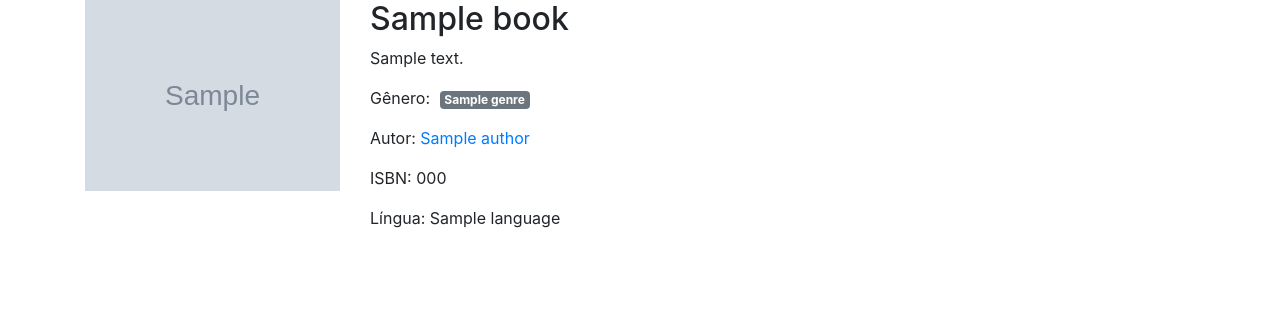
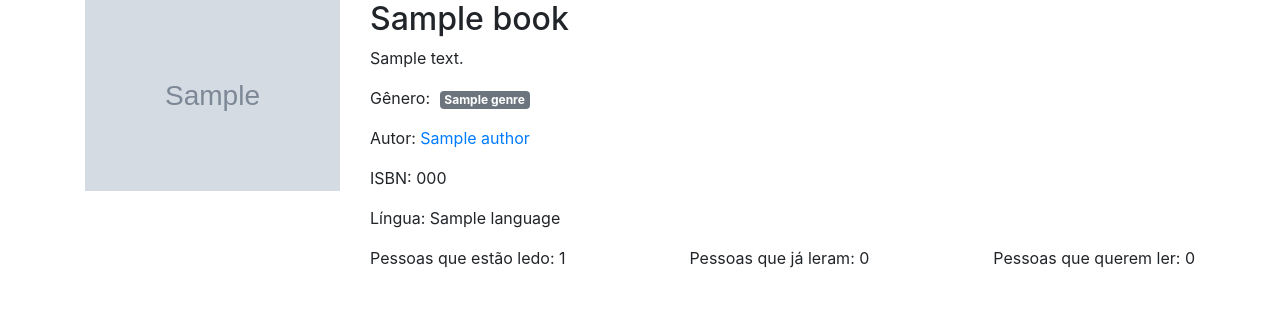
Before and after one commit to CleysonPH/django-bookshelf, a Django app: page /catalogo/livro/1/detalhes in a window 1280 px wide. Shown: the part 484-800 px from the top of the page. Run offline with Django 3.2, Linux system fonts and the light colour scheme; tables that the repository leaves empty hold one stand-in row (values such as "Sample post"); grey boxes marked "Sample" are stand-in pictures; some libraries are stand-ins or nearby versions.

Commit message:
Showing the count of people read, reading e want read in the book detail page

```diff
--- a/accounts/templates/accounts/user_detail.html
+++ b/accounts/templates/accounts/user_detail.html
@@ -25,7 +25,7 @@
                             <h2 class="mb-0">
                                 <button class="btn btn-link collapsed" type="button" data-toggle="collapse" data-target="#read-books-list"
                                     aria-expanded="false" aria-controls="read-books-list">
-                                    Livros lidos
+                                    Livros lidos ({{ read_books|length }})
                                 </button>
                             </h2>
                         </div>
@@ -48,7 +48,7 @@
                             <h2 class="mb-0">
                                 <button class="btn btn-link" type="button" data-toggle="collapse" data-target="#reading-books-list"
                                     aria-expanded="true" aria-controls="reading-books-list">
-                                    Livros que estou lendo
+                                    Livros que estou lendo ({{ reading_books|length }})
                                 </button>
                             </h2>
                         </div>
@@ -72,7 +72,7 @@
                             <h2 class="mb-0">
                                 <button class="btn btn-link collapsed" type="button" data-toggle="collapse" data-target="#want-read-books-list"
                                     aria-expanded="false" aria-controls="want-read-books-list">
-                                    Livros que quero ler
+                                    Livros que quero ler ({{ want_read_books|length }})
                                 </button>
                             </h2>
                         </div>
--- a/catalog/models.py
+++ b/catalog/models.py
@@ -80,3 +80,12 @@ class Book(Base):
 
     def get_absolute_url(self):
         return reverse('catalog:book-detail', kwargs={'pk': self.pk})
+
+    def get_reading_cout(self):
+        return self.bookshelfitem_set.filter(status='reading').count()
+
+    def get_read_cout(self):
+        return self.bookshelfitem_set.filter(status='read').count()
+
+    def get_want_read_cout(self):
+        return self.bookshelfitem_set.filter(status='want').count()
--- a/catalog/templates/catalog/book_detail.html
+++ b/catalog/templates/catalog/book_detail.html
@@ -25,6 +25,11 @@
                 <p>Autor: <a href="{% url 'catalog:author-detail' pk=book.author.pk %}">{{ book.author.name }}</a></p>
                 <p>ISBN: {{ book.isbn }}</p>
                 <p>Língua: {{ book.language }}</p>
+                <div class="w-100 d-inline-flex justify-content-between">
+                    <p>Pessoas que estão ledo: {{ book.get_reading_cout }}</p>
+                    <p>Pessoas que já leram: {{ book.get_read_cout }}</p>
+                    <p>Pessoas que querem ler: {{ book.get_want_read_cout }}</p>
+                </div>
             </div>
         </div>
     </main>
```
